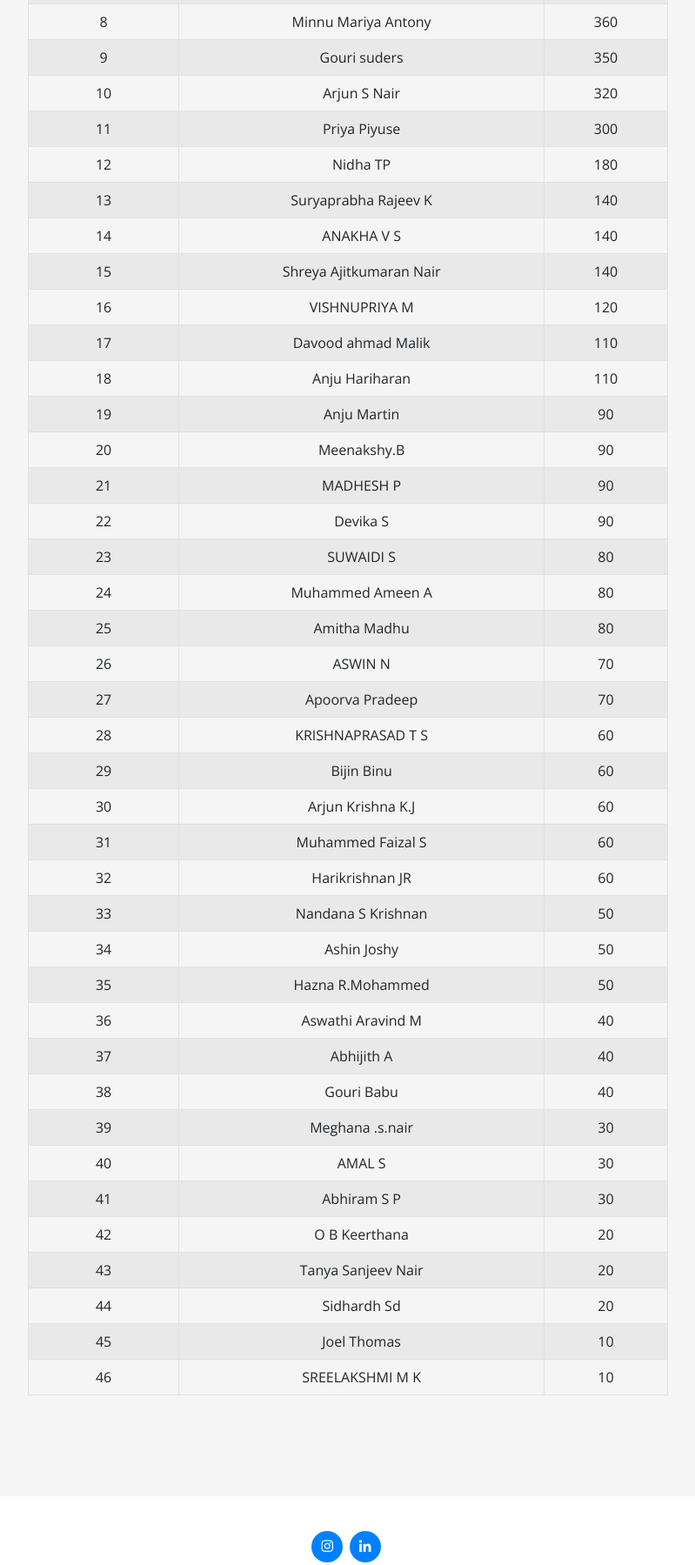
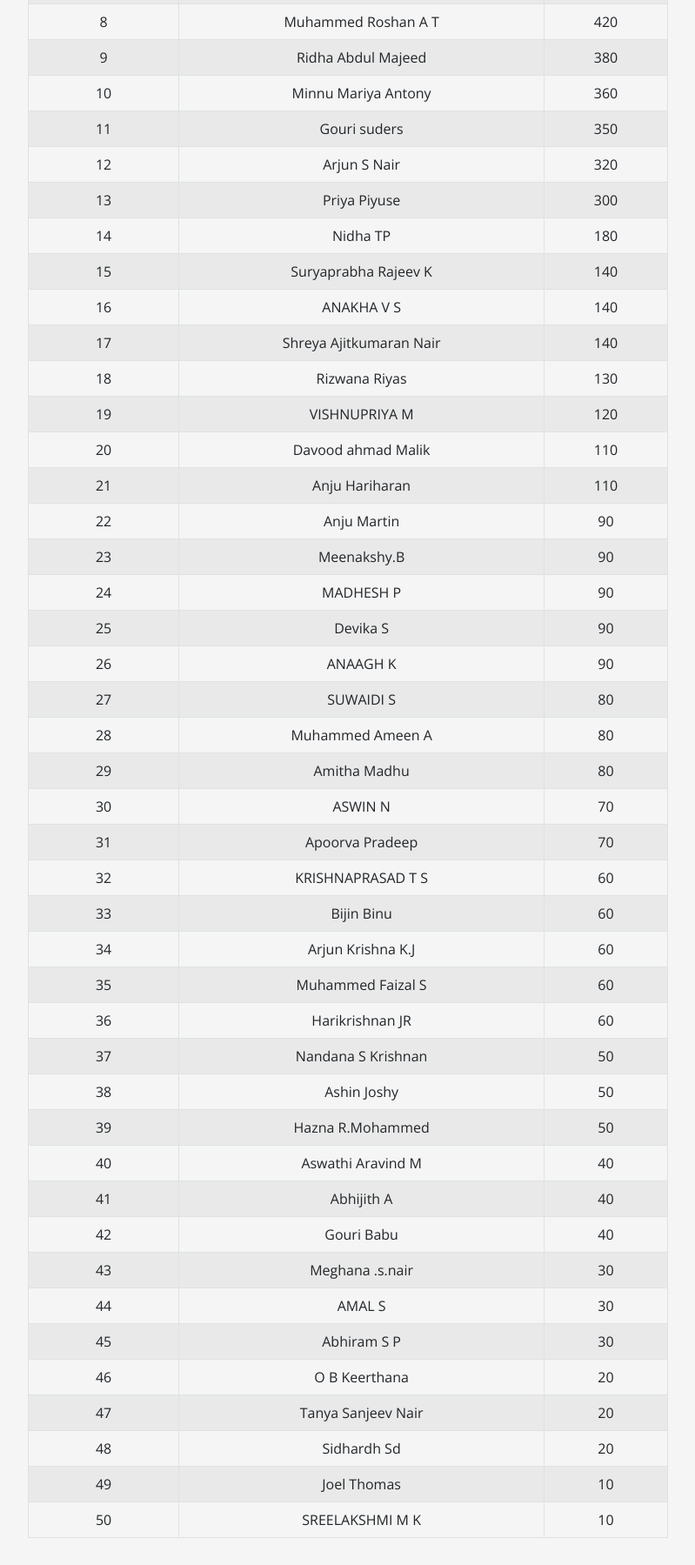
Before and after one commit to aswinsankarpd/CA-LEADERBOARD, a plain HTML site: page index.html in a window 1280 px wide. Shown: the part 1816-3615 px from the top of the page at 87% size, without its empty margins (240-1039 px from the left). Drawn offline with nearby package versions, Linux system fonts and the light colour scheme.

Commit message:
new additions

```diff
--- a/index.html
+++ b/index.html
@@ -98,7 +98,7 @@
 
       <section id="contact" class="contact section-bg">
         <div class="container">
-          <div class="section-title">
+          <div class="section-title" id="toppers">
             <div class="row">
               <div class="col-md-8 mx-auto col-10">
                 <div class="row mx-auto">
@@ -139,280 +139,704 @@
                       <!-- repeat this -->
 
   <tr>
-                        <td>1</td>
-                        <td>SREERAG R</td>
-                        <td>1640</td>
+  <td>
+    1
+  </td>
+  <td>
+    SREERAG R
+  </td>
+  <td>
+    1640
+  </td>
   </tr>
 
+
+
   <tr>
-                        <td>2</td>
-                        <td>ANJANA KRISHNAN</td>
-                        <td>940</td>
+  <td>
+    2
+  </td>
+  <td>
+    ANJANA KRISHNAN
+  </td>
+  <td>
+    940
+  </td>
   </tr>
 
+
+
   <tr>
-                        <td>3</td>
-                        <td>Nakhate harika</td>
-                        <td>890</td>
+  <td>
+    3
+  </td>
+  <td>
+    Nakhate harika
+  </td>
+  <td>
+    890
+  </td>
   </tr>
 
+
+
   <tr>
-                        <td>4</td>
-                        <td>B.Sivaganga</td>
-                        <td>600</td>
+  <td>
+    4
+  </td>
+  <td>
+    B.Sivaganga
+  </td>
+  <td>
+    600
+  </td>
   </tr>
 
+
+
   <tr>
-                        <td>5</td>
-                        <td>Nasnin</td>
-                        <td>590</td>
+  <td>
+    5
+  </td>
+  <td>
+    Nasnin
+  </td>
+  <td>
+    590
+  </td>
   </tr>
 
+
+
   <tr>
-                        <td>6</td>
-                        <td>Anjali Joseph</td>
-                        <td>490</td>
+  <td>
+    6
+  </td>
+  <td>
+    Anjali Joseph
+  </td>
+  <td>
+    490
+  </td>
   </tr>
 
+
+
   <tr>
-                        <td>7</td>
-                        <td>Marshal P Mathew</td>
-                        <td>440</td>
+  <td>
+    7
+  </td>
+  <td>
+    Marshal P Mathew
+  </td>
+  <td>
+    440
+  </td>
   </tr>
 
+
+
   <tr>
-                        <td>8</td>
-                        <td>Minnu Mariya Antony</td>
-                        <td>360</td>
+  <td>
+    8
+  </td>
+  <td>
+    Muhammed Roshan A T
+  </td>
+  <td>
+    420
+  </td>
   </tr>
 
+
+
   <tr>
-                        <td>9</td>
-                        <td>Gouri suders</td>
-                        <td>350</td>
+  <td>
+    9
+  </td>
+  <td>
+    Ridha Abdul Majeed
+  </td>
+  <td>
+    380
+  </td>
   </tr>
 
+
+
   <tr>
-                        <td>10</td>
-                        <td>Arjun S Nair</td>
-                        <td>320</td>
+  <td>
+    10
+  </td>
+  <td>
+    Minnu Mariya Antony
+  </td>
+  <td>
+    360
+  </td>
   </tr>
 
+
+
   <tr>
-                        <td>11</td>
-                        <td>Priya Piyuse</td>
-                        <td>300</td>
+  <td>
+    11
+  </td>
+  <td>
+    Gouri suders
+  </td>
+  <td>
+    350
+  </td>
   </tr>
 
+
+
   <tr>
-                        <td>12</td>
-                        <td>Nidha TP</td>
-                        <td>180</td>
+  <td>
+    12
+  </td>
+  <td>
+    Arjun S Nair
+  </td>
+  <td>
+    320
+  </td>
   </tr>
 
+
+
   <tr>
-                        <td>13</td>
-                        <td>Suryaprabha Rajeev K</td>
-                        <td>140</td>
+  <td>
+    13
+  </td>
+  <td>
+    Priya Piyuse
+  </td>
+  <td>
+    300
+  </td>
   </tr>
 
+
+
   <tr>
-                        <td>14</td>
-                        <td>ANAKHA V S</td>
-                        <td>140</td>
+  <td>
+    14
+  </td>
+  <td>
+    Nidha TP
+  </td>
+  <td>
+    180
+  </td>
   </tr>
 
+
+
   <tr>
-                        <td>15</td>
-                        <td>Shreya Ajitkumaran Nair</td>
-                        <td>140</td>
+  <td>
+    15
+  </td>
+  <td>
+    Suryaprabha Rajeev K
+  </td>
+  <td>
+    140
+  </td>
   </tr>
 
+
+
   <tr>
-                        <td>16</td>
-                        <td>VISHNUPRIYA M</td>
-                        <td>120</td>
+  <td>
+    16
+  </td>
+  <td>
+    ANAKHA V S
+  </td>
+  <td>
+    140
+  </td>
   </tr>
 
+
+
   <tr>
-                        <td>17</td>
-                        <td>Davood ahmad Malik</td>
-                        <td>110</td>
+  <td>
+    17
+  </td>
+  <td>
+    Shreya Ajitkumaran Nair
+  </td>
+  <td>
+    140
+  </td>
   </tr>
 
+
+
   <tr>
-                        <td>18</td>
-                        <td>Anju Hariharan</td>
-                        <td>110</td>
+  <td>
+    18
+  </td>
+  <td>
+    Rizwana Riyas
+  </td>
+  <td>
+    130
+  </td>
   </tr>
 
+
+
   <tr>
-                        <td>19</td>
-                        <td>Anju Martin</td>
-                        <td>90</td>
+  <td>
+    19
+  </td>
+  <td>
+    VISHNUPRIYA M
+  </td>
+  <td>
+    120
+  </td>
   </tr>
 
+
+
   <tr>
-                        <td>20</td>
-                        <td>Meenakshy.B</td>
-                        <td>90</td>
+  <td>
+    20
+  </td>
+  <td>
+    Davood ahmad Malik
+  </td>
+  <td>
+    110
+  </td>
   </tr>
 
+
+
   <tr>
-                        <td>21</td>
-                        <td>MADHESH P</td>
-                        <td>90</td>
+  <td>
+    21
+  </td>
+  <td>
+    Anju Hariharan
+  </td>
+  <td>
+    110
+  </td>
   </tr>
 
+
+
   <tr>
-                        <td>22</td>
-                        <td>Devika S</td>
-                        <td>90</td>
+  <td>
+    22
+  </td>
+  <td>
+    Anju Martin
+  </td>
+  <td>
+    90
+  </td>
   </tr>
 
+
+
   <tr>
-                        <td>23</td>
-                        <td>SUWAIDI S</td>
-                        <td>80</td>
+  <td>
+    23
+  </td>
+  <td>
+    Meenakshy.B
+  </td>
+  <td>
+    90
+  </td>
   </tr>
 
+
+
   <tr>
-                        <td>24</td>
-                        <td>Muhammed Ameen A</td>
-                        <td>80</td>
+  <td>
+    24
+  </td>
+  <td>
+    MADHESH P
+  </td>
+  <td>
+    90
+  </td>
   </tr>
 
+
+
   <tr>
-                        <td>25</td>
-                        <td>Amitha Madhu</td>
-                        <td>80</td>
+  <td>
+    25
+  </td>
+  <td>
+    Devika S
+  </td>
+  <td>
+    90
+  </td>
   </tr>
 
+
+
   <tr>
-                        <td>26</td>
-                        <td>ASWIN N</td>
-                        <td>70</td>
+  <td>
+    26
+  </td>
+  <td>
+    ANAAGH K
+  </td>
+  <td>
+    90
+  </td>
   </tr>
 
+
+
   <tr>
-                        <td>27</td>
-                        <td>Apoorva Pradeep</td>
-                        <td>70</td>
+  <td>
+    27
+  </td>
+  <td>
+    SUWAIDI S
+  </td>
+  <td>
+    80
+  </td>
   </tr>
 
+
+
   <tr>
-                        <td>28</td>
-                        <td>KRISHNAPRASAD T S</td>
-                        <td>60</td>
+  <td>
+    28
+  </td>
+  <td>
+    Muhammed Ameen A
+  </td>
+  <td>
+    80
+  </td>
   </tr>
 
+
+
   <tr>
-                        <td>29</td>
-                        <td>Bijin Binu</td>
-                        <td>60</td>
+  <td>
+    29
+  </td>
+  <td>
+    Amitha Madhu
+  </td>
+  <td>
+    80
+  </td>
   </tr>
 
+
+
   <tr>
-                        <td>30</td>
-                        <td>Arjun Krishna K.J</td>
-                        <td>60</td>
+  <td>
+    30
+  </td>
+  <td>
+    ASWIN N
+  </td>
+  <td>
+    70
+  </td>
   </tr>
 
+
+
   <tr>
-                        <td>31</td>
-                        <td>Muhammed Faizal S</td>
-                        <td>60</td>
+  <td>
+    31
+  </td>
+  <td>
+    Apoorva Pradeep
+  </td>
+  <td>
+    70
+  </td>
   </tr>
 
+
+
   <tr>
-                        <td>32</td>
-                        <td>Harikrishnan JR</td>
-                        <td>60</td>
+  <td>
+    32
+  </td>
+  <td>
+    KRISHNAPRASAD T S
+  </td>
+  <td>
+    60
+  </td>
   </tr>
 
+
+
   <tr>
-                        <td>33</td>
-                        <td>Nandana S Krishnan</td>
-                        <td>50</td>
+  <td>
+    33
+  </td>
+  <td>
+    Bijin Binu
+  </td>
+  <td>
+    60
+  </td>
   </tr>
 
+
+
   <tr>
-                        <td>34</td>
-                        <td>Ashin Joshy</td>
-                        <td>50</td>
+  <td>
+    34
+  </td>
+  <td>
+    Arjun Krishna K.J
+  </td>
+  <td>
+    60
+  </td>
   </tr>
 
+
+
   <tr>
-                        <td>35</td>
-                        <td>Hazna R.Mohammed</td>
-                        <td>50</td>
+  <td>
+    35
+  </td>
+  <td>
+    Muhammed Faizal S
+  </td>
+  <td>
+    60
+  </td>
   </tr>
 
+
+
   <tr>
-                        <td>36</td>
-                        <td>Aswathi Aravind M</td>
-                        <td>40</td>
+  <td>
+    36
+  </td>
+  <td>
+    Harikrishnan JR
+  </td>
+  <td>
+    60
+  </td>
   </tr>
 
+
+
   <tr>
-                        <td>37</td>
-                        <td>Abhijith A</td>
-                        <td>40</td>
+  <td>
+    37
+  </td>
+  <td>
+    Nandana S Krishnan
+  </td>
+  <td>
+    50
+  </td>
   </tr>
 
+
+
   <tr>
-                        <td>38</td>
-                        <td>Gouri Babu</td>
-                        <td>40</td>
+  <td>
+    38
+  </td>
+  <td>
+    Ashin Joshy
+  </td>
+  <td>
+    50
+  </td>
   </tr>
 
+
+
   <tr>
-                        <td>39</td>
-                        <td>Meghana .s.nair</td>
-                        <td>30</td>
+  <td>
+    39
+  </td>
+  <td>
+    Hazna R.Mohammed
+  </td>
+  <td>
+    50
+  </td>
   </tr>
 
+
+
   <tr>
-                        <td>40</td>
-                        <td>AMAL S</td>
-                        <td>30</td>
+  <td>
+    40
+  </td>
+  <td>
+    Aswathi Aravind M
+  </td>
+  <td>
+    40
+  </td>
   </tr>
 
+
+
   <tr>
-                        <td>41</td>
-                        <td>Abhiram S P</td>
-                        <td>30</td>
+  <td>
+    41
+  </td>
+  <td>
+    Abhijith A
+  </td>
+  <td>
+    40
+  </td>
   </tr>
 
+
+
   <tr>
-                        <td>42</td>
-                        <td>O B Keerthana</td>
-                        <td>20</td>
+  <td>
+    42
+  </td>
+  <td>
+    Gouri Babu
+  </td>
+  <td>
+    40
+  </td>
   </tr>
 
+
+
   <tr>
-                        <td>43</td>
-                        <td>Tanya Sanjeev Nair</td>
-                        <td>20</td>
+  <td>
+    43
+  </td>
+  <td>
+    Meghana .s.nair
+  </td>
+  <td>
+    30
+  </td>
   </tr>
 
+
+
   <tr>
-                        <td>44</td>
-                        <td>Sidhardh Sd</td>
-                        <td>20</td>
+  <td>
+    44
+  </td>
+  <td>
+    AMAL S
+  </td>
+  <td>
+    30
+  </td>
   </tr>
 
+
+
   <tr>
-                        <td>45</td>
-                        <td>Joel Thomas</td>
-                        <td>10</td>
+  <td>
+    45
+  </td>
+  <td>
+    Abhiram S P
+  </td>
+  <td>
+    30
+  </td>
   </tr>
 
+
+
   <tr>
-                        <td>46</td>
-                        <td>SREELAKSHMI M K</td>
-                        <td>10</td>
+  <td>
+    46
+  </td>
+  <td>
+    O B Keerthana
+  </td>
+  <td>
+    20
+  </td>
   </tr>
+
+
+
+  <tr>
+  <td>
+    47
+  </td>
+  <td>
+    Tanya Sanjeev Nair
+  </td>
+  <td>
+    20
+  </td>
+  </tr>
+
+
+
+  <tr>
+  <td>
+    48
+  </td>
+  <td>
+    Sidhardh Sd
+  </td>
+  <td>
+    20
+  </td>
+  </tr>
+
+
+
+  <tr>
+  <td>
+    49
+  </td>
+  <td>
+    Joel Thomas
+  </td>
+  <td>
+    10
+  </td>
+  </tr>
+
+
+
+  <tr>
+  <td>
+    50
+  </td>
+  <td>
+    SREELAKSHMI M K
+  </td>
+  <td>
+    10
+  </td>
+  </tr>
+
+
 
                       <!-- repeat one between comments -->
                     </tbody>
```
Lines whose indentation alone changed are shown as unchanged.
